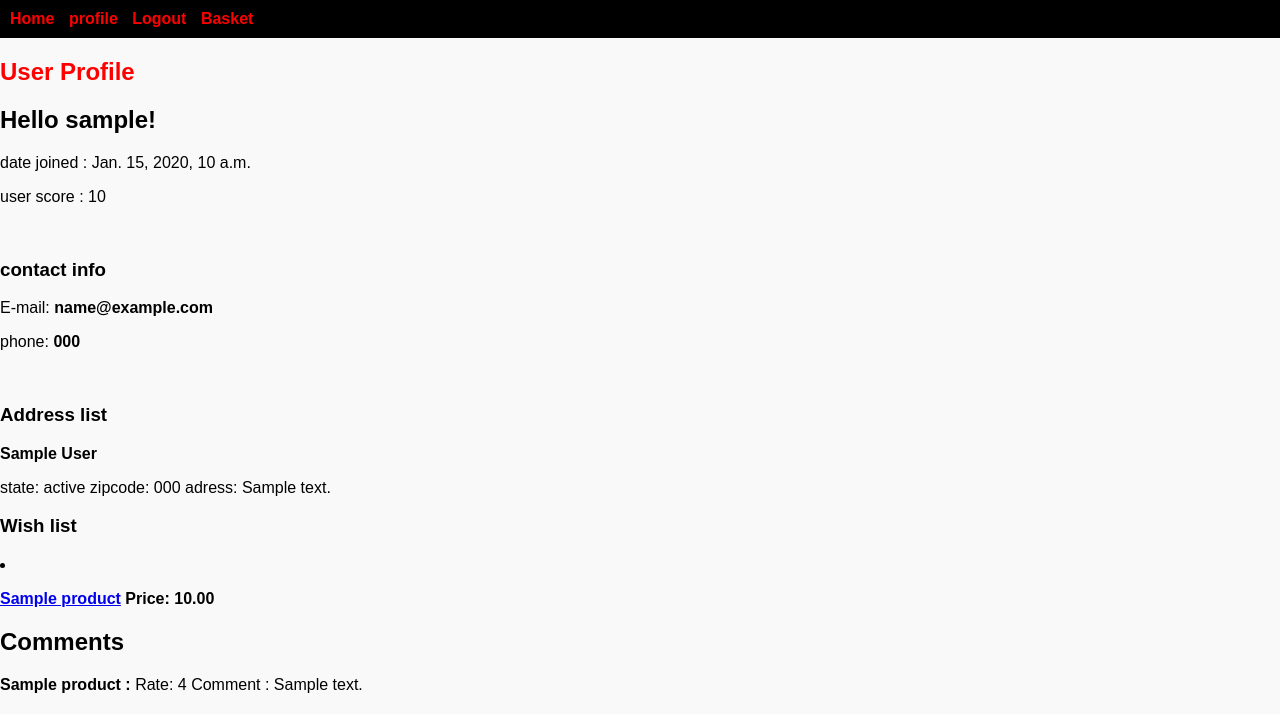
After one commit to Arshia-Izadyar/Clone-Digikala, a Django app: page /account/profile/ in a window 1280 px wide. The commit adds this page. Shown: the top 714 px of the page. Run offline with Django 4.2, Linux system fonts and the light colour scheme; a user stored in the database is signed in; tables that the repository leaves empty hold one stand-in row (values such as "Sample post").

Commit message:
completed the user profile view

```diff
--- a/Digikala/urls.py
+++ b/Digikala/urls.py
@@ -5,4 +5,5 @@ from django.urls import path, include
 urlpatterns = [
     path("admin/", admin.site.urls),
     path("", include("product.urls")),
+    path("account/", include("account.urls")),
 ]
--- a/account/models.py
+++ b/account/models.py
@@ -17,8 +17,9 @@ class User(AbstractUser):
     email = models.EmailField(_("E-mail"), unique=True)
     phone_number = models.CharField(_("Phone number "), max_length=12, unique=True)
     is_admin = models.BooleanField(_("Admin status"), default=False)
-    user_score = models.PositiveIntegerField(_("User score"), default=0)
+    score = models.PositiveIntegerField(_("User score"), default=0)
     user_type = models.PositiveSmallIntegerField(_("User type"), choices=user_type, default=CONSUMER)
+
 
 
     is_staff = models.BooleanField(
@@ -49,6 +50,8 @@ class UserAddress(models.Model):
     title = models.CharField(_("Title"), max_length=40)
     zipcode = models.CharField(_("Zip code"), max_length=10)
     address = models.TextField(_("Address"))
+    city = models.CharField(_("City"), max_length=40, default="Tehran")
+    state = models.CharField(_("State"), max_length=40, default="Tehran")
     decription = models.TextField(_("Description"))
 
     def __str__(self):
--- /dev/null
+++ b/account/urls.py
@@ -0,0 +1,6 @@
+from django.urls import path
+
+from .views import UserProfile
+urlpatterns = [
+    path('profile/', UserProfile.as_view(), name='profile')
+]
--- a/account/views.py
+++ b/account/views.py
@@ -1,3 +1,23 @@
-from django.shortcuts import render
+from django.views.generic import TemplateView
+from django.contrib.auth import get_user_model
+from django.contrib.auth.mixins import LoginRequiredMixin
 
-# Create your views here.
+User = get_user_model()
+
+class UserProfile(TemplateView):
+    template_name = 'account/user_profile.html'
+    model = User
+    content_object_name = 'user'
+
+    def get_context_data(self, **kwargs):
+        context = super().get_context_data(**kwargs)
+
+        if not hasattr(self, 'user_object'):
+            self.user_object = User.objects.prefetch_related("reviews", "wishlists", "user_address").get(pk=self.request.user.pk)
+
+        context["user"] = self.user_object
+        context["reviews"] = self.user_object.reviews.all()
+        context["wishlists"] = self.user_object.wishlists.all()
+        context["user_address"] = self.user_object.user_address.all()
+
+        return context
--- a/product/models.py
+++ b/product/models.py
@@ -67,8 +67,13 @@ class WishList(models.Model):
     user = models.ForeignKey(User, on_delete=models.CASCADE, related_name="wishlists")
     product = models.ForeignKey(Product, on_delete=models.CASCADE, related_name="wishlists")
 
+
+    class Meta:
+        unique_together = ["user", "product"]
+
     def __str__(self) -> str:
         return self.user.username + " - " + self.product.title
+
 
 class Review(models.Model):
     user = models.ForeignKey(User, on_delete=models.CASCADE, related_name="reviews")
--- a/product/templatetags/product_extras.py
+++ b/product/templatetags/product_extras.py
@@ -5,4 +5,5 @@ register = template.Library()
 
 @register.filter(name="round")
 def round_rate(value):
-    return round(value, 1)
+    if value is not None:
+        return round(value, 1)
--- a/product/urls.py
+++ b/product/urls.py
@@ -1,6 +1,6 @@
 from django.urls import path
 
-from .views import ProductHomeView, ProductDetailView, AddReviewView, CategoryListView, CategoryList
+from .views import ProductHomeView, ProductDetailView, AddReviewView, CategoryListView, CategoryList, WishlistView
 
 app_name = 'product'
 
@@ -8,6 +8,8 @@ urlpatterns = [
     path('', ProductHomeView.as_view(), name='home-page'),
     path('detail/<int:pk>/', ProductDetailView.as_view(), name='detail'),
     path('detail/<int:pk>/add-review', AddReviewView.as_view(), name='review'),
+    path('detail/<int:pk>/add-wishlist', WishlistView.as_view(), name='add-wishlist'),
+
     path('category/<slug:category>/', CategoryListView.as_view(), name='category'), # specific category views
     path('category/', CategoryList.as_view(), name='category-list'), # all categories in one page
 
--- /dev/null
+++ b/templates/account/user_profile.html
@@ -0,0 +1,35 @@
+{% extends "Base.html" %}
+{% block title %}
+User Profile
+{% endblock title %}
+
+{% block body %}
+<h1>User Profile</h1>
+<h2> Hello {{ user.username }}! </h2>
+<p> date joined : {{ user.date_joined }} </p>
+<p> user score : {{ user.score }} </p>
+<br>
+<h3>contact info </h3>
+<p>E-mail: <strong>{{ user.email }}</strong></p>
+<p>phone: <strong>{{ user.phone_number }}</strong></p>
+<br>
+<h3>Address list</h3>
+{% for addr in user_address %}
+    <p><strong> {{ addr.title }} </strong> </p>
+    <p> state: {{addr.state}} zipcode: {{addr.zipcode}} adress: {{ addr.address }}</p>
+{% endfor %}
+
+<h3> Wish list</h3>
+{% for wish in wishlists %}
+<li>
+    <p><strong> <a href="{% url 'product:detail' wish.product.pk %}">{{ wish.product.title }}</a> Price: {{wish.product.price}} </strong> </p>
+</li>
+{% endfor %}
+
+<h2>Comments</h2>
+{% for review in reviews %}
+
+<p> <strong>{{ review.product.title}} :</strong> Rate: {{review.rate}} Comment : {{ review.comment}}</p>
+
+{% endfor %}
+{% endblock body %}
```
Also changed, not shown: account/admin.py (+8 -1 lines), product/forms.py (+7 -1 lines), product/views.py (+24 -1 lines), templates/products/product_detail.html (+7 -0 lines), account/migrations/0002_useraddress_city_useraddress_state.py (added), account/migrations/0003_rename_user_score_user_score.py (added), product/migrations/0002_alter_category_options.py (added), product/migrations/0003_alter_wishlist_unique_together.py (added).
